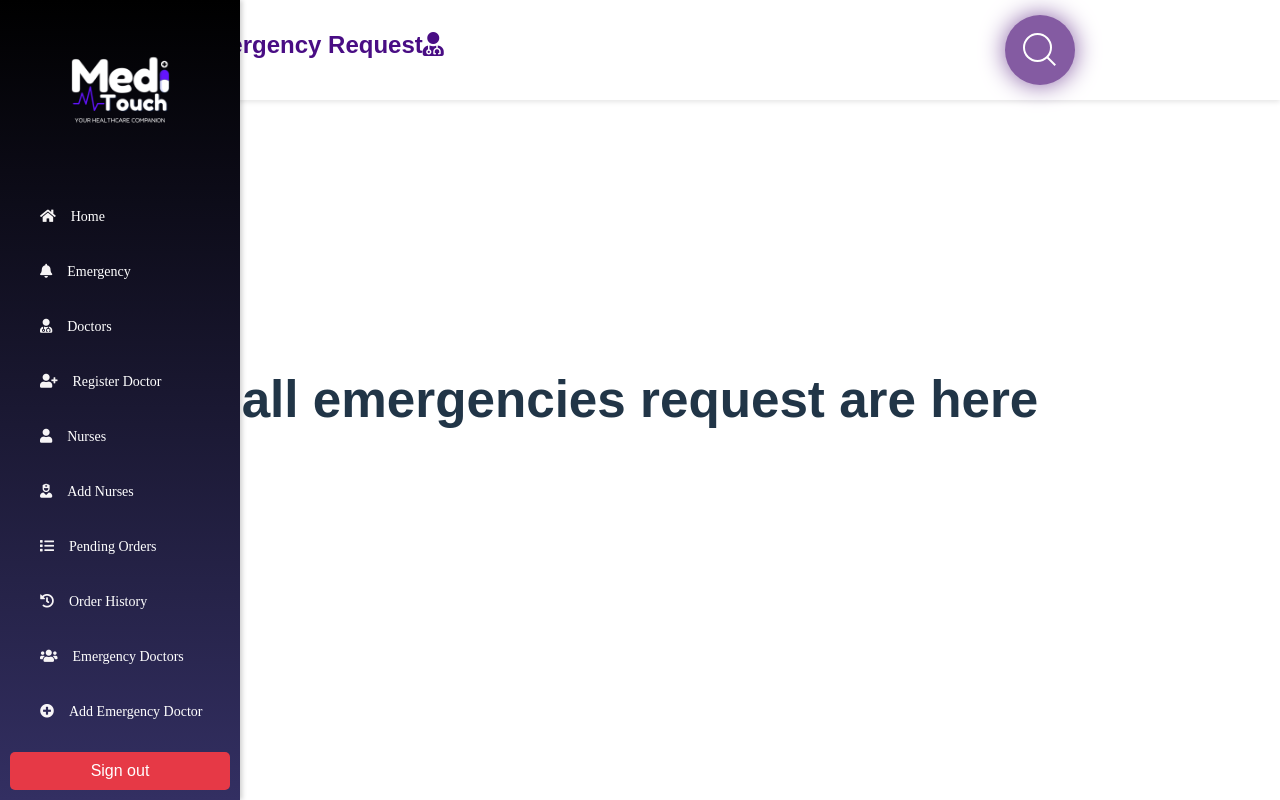
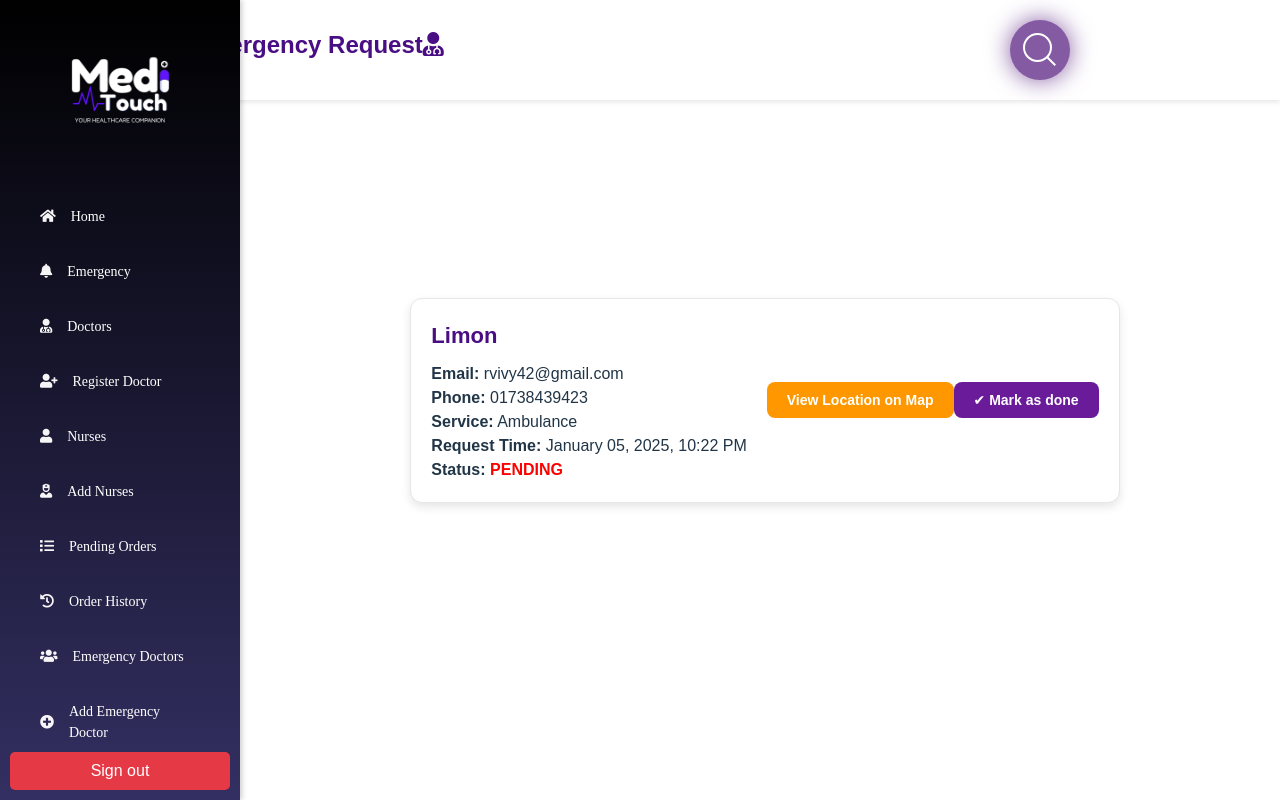
Before and after one commit to tanishatasnin/meditouch_admin, a React (Vite) app: page /emergency in a window 1280 px wide. Built offline with nearby package versions, Linux system fonts and the light colour scheme.

Commit message:
set multiple pages

```diff
--- a/src/components/Admin/Header/search.css
+++ b/src/components/Admin/Header/search.css
@@ -24,8 +24,8 @@
     right: 0;
     bottom: 0;
     left: 0;
-    width: 70px;
-    height: 70px;
+    width: 60px;
+    height: 60px;
     background: rgb(132, 91, 162);
     border-radius: 50%;
     transition: all 1s;
@@ -77,7 +77,7 @@
     outline: none;
     border: none;
     /* // border-bottom: 1px solid rgba(255, 255, 255, 0.2); */
-    background: rgb(223, 220, 221);
+    background: rgb(235, 233, 233);
     color: rgb(23, 22, 22);
     text-shadow: 0 0 10px rgb(224, 143, 237);
     padding: 0 80px 0 20px;
@@ -119,7 +119,7 @@
       }
     }
     &::placeholder {
-      color: white;
+      color: rgb(0, 0, 0);
       opacity: 0.5;
       font-weight: bolder;
     }
--- a/src/components/Admin/Login/login.css
+++ b/src/components/Admin/Login/login.css
@@ -78,7 +78,7 @@ body {
   height: 100vh;
   display: flex;
   justify-content: center;
-  align-items: center;
+  /* align-items: center; */
 }
 
 .login-container {
--- a/src/components/Admin/Navbar/sidebar.css
+++ b/src/components/Admin/Navbar/sidebar.css
@@ -7,6 +7,7 @@
   flex-direction: column;
   align-items: flex-start;
   padding: 10px;
+
   position: fixed;
   z-index: 10000;
   top: 0;
@@ -90,7 +91,7 @@
 
 .menu {
   list-style: none;
-  width: 110%;
+  width: 100%;
   padding: 0;
   margin: 0;
 }
@@ -126,6 +127,36 @@
   transform: scale(1.1);
   transition-duration: 0.4s;
 }
+/* ///
+/* Hide scrollbar initially */
+.menu-section {
+  scrollbar-width:2px; /* For Firefox */
+}
+
+.menu-section::-webkit-scrollbar {
+  width: 0; /* For Webkit browsers */
+}
+
+/* Show scrollbar on hover */
+.menu-section:hover {
+  scrollbar-width: thin; /* For Firefox */
+  scrollbar-color: #323345 transparent; /* Customize scrollbar color */
+}
+
+.menu-section:hover::-webkit-scrollbar {
+  width: 2px; /* Set scrollbar width for Webkit browsers */
+}
+
+.menu-section:hover::-webkit-scrollbar-thumb {
+  background-color: #888; /* Customize scrollbar thumb */
+  border-radius: 10px; /* Rounded corners for the thumb */
+}
+
+.menu-section:hover::-webkit-scrollbar-track {
+  background: transparent; /* Customize scrollbar track */
+}
+
+
 
 /* Logout button */
 .logout-button {
--- a/src/components/Pages/Emergency/emengency_doctor.jsx
+++ b/src/components/Pages/Emergency/emengency_doctor.jsx
@@ -2,6 +2,7 @@ import React from 'react';
 import Sidebar from '../../Admin/Navbar/sidebar';
 import Header from '../../Admin/Header/header';
 import Header1 from '../../Admin/Header/header1';
+
 
 const emengency_doctor = () => {
     return (
--- /dev/null
+++ b/src/components/Pages/Emergency/emergency.css
@@ -0,0 +1,90 @@
+/* General Styling */
+/* body {
+    font-family: 'Poppins', sans-serif;
+    background-color: #f7f7fc;
+    margin: 0;
+    padding: 0;
+  }
+   */
+  /* Doctor Page Styling */
+  .e-doctor-page {
+    padding: 20px;
+    display: flex;
+    flex-direction: column;
+    gap: 20px;
+    margin-left: 250px;
+  }
+
+  /* Card Styling */
+  .e-doctor-card {
+    display: flex;
+    justify-content: space-between;
+    align-items: center;
+    background-color: white;
+    border: 1px solid #e6e6e6;
+    box-shadow: 0 4px 10px rgba(0, 0, 0, 0.1);
+    border-radius: 12px;
+    padding: 20px;
+    gap: 20px;
+    max-width: 900px;
+    margin: auto;
+  }
+
+  /* Profile Image */
+  .e-doctor-image {
+    width: 120px;
+    height: 120px;
+    border-radius: 50%;
+    object-fit: cover;
+    border: 1px solid #ddd;
+  }
+
+  /* Doctor Details Section */
+  .e-doctor-details {
+    flex-grow: 1;
+  }
+
+  .e-doctor-name {
+    font-size: 22px;
+    margin: 0 0 10px 0;
+    font-weight: bold;
+  }
+
+  /* /* p {
+    margin: 5px 0;
+    font-size: 14px;
+    color: #444;
+  } */
+
+  .status {
+    font-weight: bold;
+  }
+
+  .status.pending {
+    color: red;
+  } */
+
+  /* Button Section */
+  .e-doctor-actions {
+    display: flex;
+    flex-direction: column;
+    gap: 10px;
+  }
+
+  .btn {
+    padding: 10px 20px;
+    border: none;
+    border-radius: 8px;
+    font-size: 14px;
+    font-weight: bold;
+    color: white;
+    cursor: pointer;
+  }
+
+  .view-location {
+    background-color: #ff9800;
+  }
+
+  .mark-done {
+    background-color: #6a1b9a;
+  }
--- a/src/components/Pages/Emergency/emergency.jsx
+++ b/src/components/Pages/Emergency/emergency.jsx
@@ -1,17 +1,64 @@
 import React from 'react';
 import Sidebar from '../../Admin/Navbar/sidebar';
-import Header from '../../Admin/Header/header';
 import Header1 from '../../Admin/Header/header1';
+import './emergency.css';
+import doctor_image from '../../../assets/assets/images/doctor-demo.jpg';
 
 const emergency = () => {
-    return (
-        <div>
-            <Sidebar></Sidebar>
-            <Header1>
-            </Header1>
-            <h1>all emergencies request are here </h1>
-        </div>
-    );
+  const doctors = [
+    {
+      id: 1,
+      name: 'Limon',
+      email: 'rvivy42@gmail.com',
+      phone: '01738439423',
+      service: 'Ambulance',
+      requestTime: 'January 05, 2025, 10:22 PM',
+      status: 'PENDING',
+      image: doctor_image,
+    },
+
+  ];
+
+  return (
+    <div>
+      <Sidebar />
+      <Header1 />
+      <div className="e-doctor-page">
+        {doctors.map((doctor) => (
+          <div key={doctor.id} className="e-doctor-card">
+            {/* Profile Image */}
+            {/* <img src={doctor.image} alt={doctor.name} className="doctor-image" /> */}
+
+            {/* Details Section */}
+            <div className="e-doctor-details">
+              <h2 className="e-doctor-name">{doctor.name}</h2>
+              <p>
+                <strong>Email:</strong> {doctor.email}
+              </p>
+              <p>
+                <strong>Phone:</strong> {doctor.phone}
+              </p>
+              <p>
+                <strong>Service:</strong> {doctor.service}
+              </p>
+              <p>
+                <strong>Request Time:</strong> {doctor.requestTime}
+              </p>
+              <p>
+                <strong>Status:</strong> <span className={`status ${doctor.status.toLowerCase()}`}>{doctor.status}</span>
+              </p>
+            </div>
+
+            {/* Button Section */}
+            <div className="e-doctor-actions">
+              <button className="btn view-location">View Location on Map</button>
+              <button className="btn mark-done">✔ Mark as done</button>
+            </div>
+          </div>
+        ))}
+      </div>
+    </div>
+  );
 };
 
 export default emergency;
```
